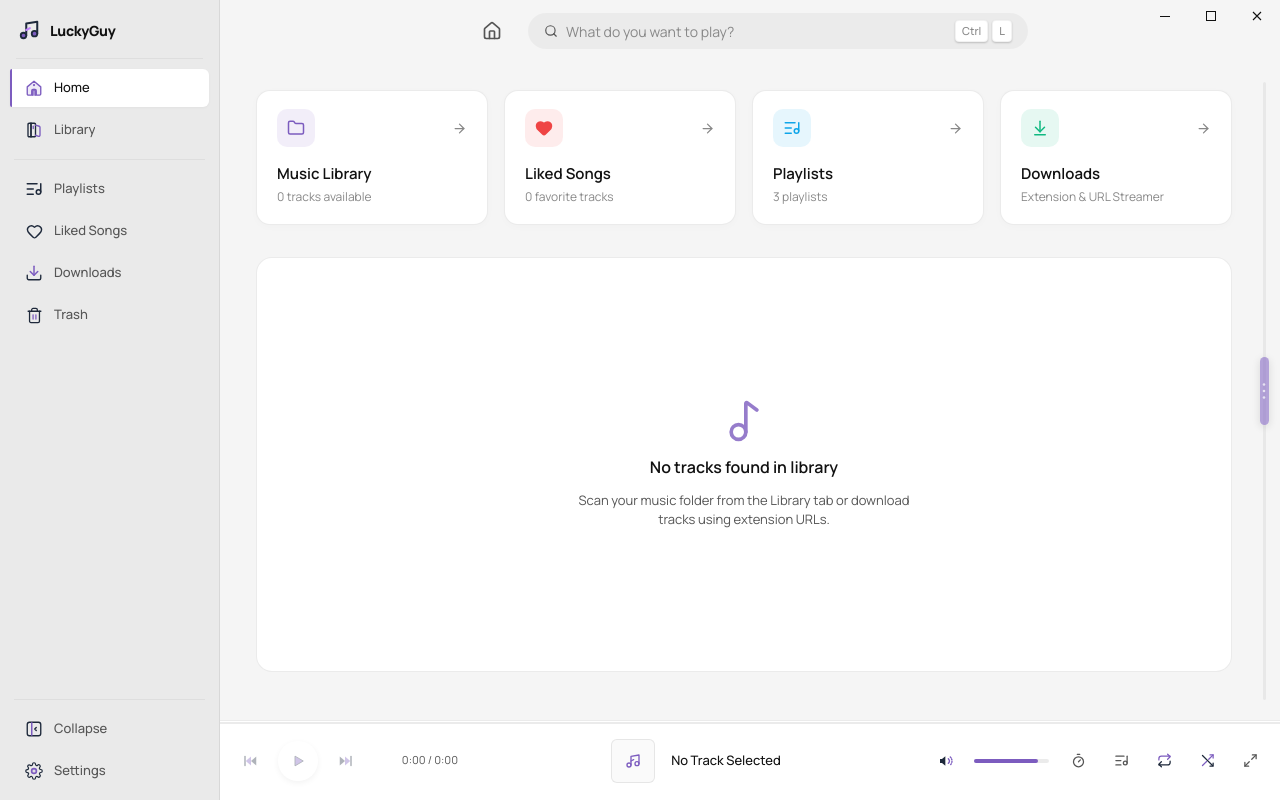
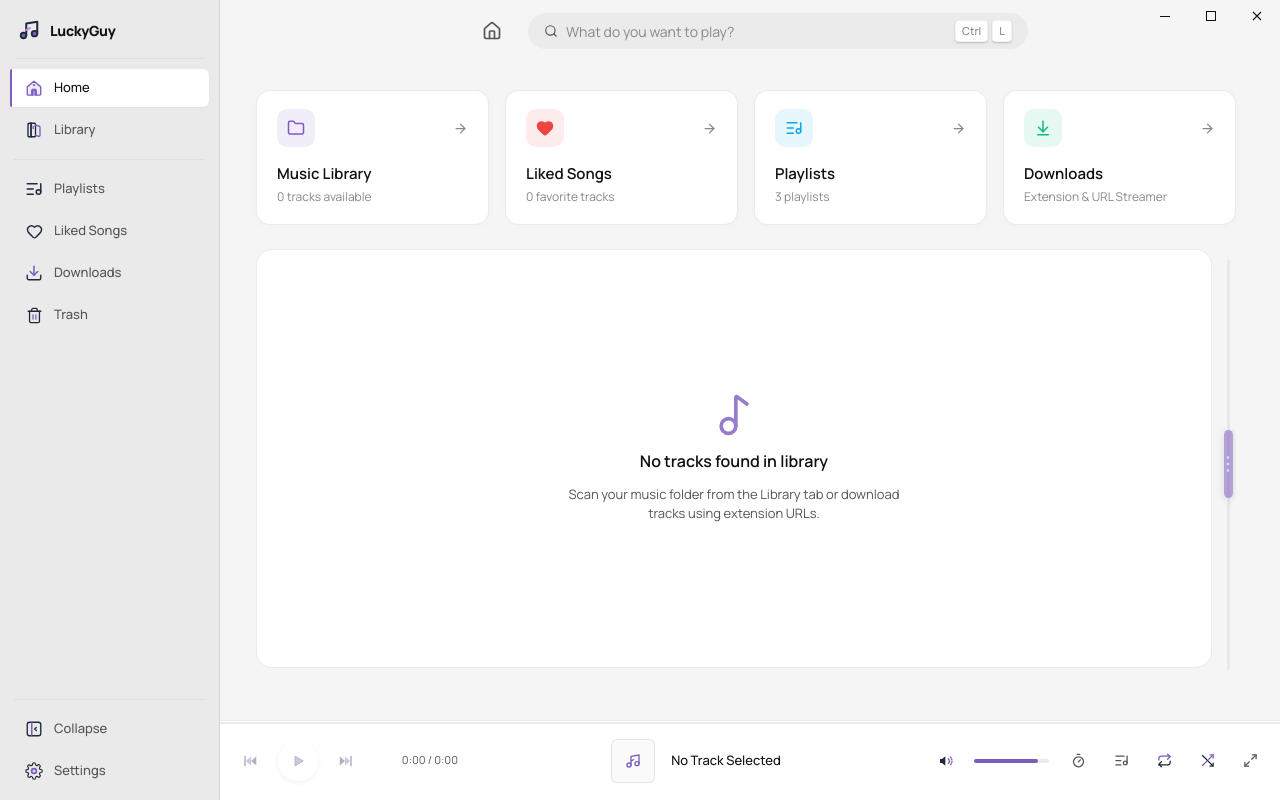
Before and after one commit to nishantkumrmishra/LuckyGuy, a React (Vite) app: page / in a window 1280 px wide. Built offline with nearby package versions, Linux system fonts and the light colour scheme.

Commit message:
feat(ui): confine spring-back slider strictly to the albums shelf area

```diff
--- a/src/components/HomeTab.jsx
+++ b/src/components/HomeTab.jsx
@@ -32,17 +32,16 @@ export default function HomeTab({
   onNavigateToDownloads,
 }) {
   const [expandedSections, setExpandedSections] = useState({});
-  const containerRef = useRef(null);
+  const albumsAreaRef = useRef(null);
 
   // Spring-back peek slider states (centered vertically at rest)
-  const [thumbOffset, setThumbOffset] = useState(0); // Offset in px relative to center (0 = center)
+  const [thumbOffset, setThumbOffset] = useState(0); // Offset in px relative to center
   const [isDragging, setIsDragging] = useState(false);
   const [isSnapping, setIsSnapping] = useState(false);
   const [isHoveringTrack, setIsHoveringTrack] = useState(false);
 
   const dragStartY = useRef(0);
   const dragStartScrollTop = useRef(0);
-  const trackRef = useRef(null);
 
   const toggleSection = (sectionName) => {
     setExpandedSections((prev) => ({
@@ -94,39 +93,39 @@ export default function HomeTab({
     }
   };
 
-  // Handle Dragging of the Center Slider Pill
+  // Handle Dragging of the Center Slider Pill (Only scrolls the albums area!)
   const handleThumbMouseDown = (e) => {
     e.preventDefault();
     setIsDragging(true);
     setIsSnapping(false);
     dragStartY.current = e.clientY;
-    dragStartScrollTop.current = containerRef.current ? containerRef.current.scrollTop : 0;
+    dragStartScrollTop.current = albumsAreaRef.current ? albumsAreaRef.current.scrollTop : 0;
   };
 
   useEffect(() => {
     if (!isDragging) return;
 
     const handleMouseMove = (e) => {
-      if (!containerRef.current) return;
+      if (!albumsAreaRef.current) return;
       const deltaY = e.clientY - dragStartY.current;
-      const { scrollHeight, clientHeight } = containerRef.current;
+      const { scrollHeight, clientHeight } = albumsAreaRef.current;
       const maxScroll = scrollHeight - clientHeight;
 
       if (maxScroll <= 0) return;
 
-      // Move the page smoothly as user drags down or up
-      const scrollSpeedMultiplier = 2.4; // Responsive scrolling feel
+      // Move ONLY the albums area smoothly as user drags down or up
+      const scrollSpeedMultiplier = 2.4;
       const newScrollTop = Math.max(0, Math.min(dragStartScrollTop.current + deltaY * scrollSpeedMultiplier, maxScroll));
-      containerRef.current.scrollTop = newScrollTop;
+      albumsAreaRef.current.scrollTop = newScrollTop;
 
-      // Allow pill to move up or down from the center with subtle boundary clamp (+/- 140px)
-      const clampedOffset = Math.max(-140, Math.min(140, deltaY * 0.7));
+      // Allow pill to move up or down from center with subtle clamp (+/- 120px)
+      const clampedOffset = Math.max(-120, Math.min(120, deltaY * 0.7));
       setThumbOffset(clampedOffset);
     };
 
     const handleMouseUp = () => {
       setIsDragging(false);
-      // Spring back: the scroll bar jumps/springs back to center, while the page stays right where it was scrolled
+      // Spring back: scrollbar jumps/springs back to center, but albums area stays at current position
       setIsSnapping(true);
       setThumbOffset(0);
       setTimeout(() => {
@@ -144,39 +143,28 @@ export default function HomeTab({
 
   return (
     <div
-      style={{
-        position: 'relative',
-        flex: 1,
-        display: 'flex',
-        minHeight: 0,
-        height: '100%',
-        overflow: 'hidden',
-      }}
-    >
-      {/* Scrollable Content Container */}
-      <div
-        ref={containerRef}
       className="content-area fade-in"
       style={{
         flex: 1,
         display: 'flex',
         flexDirection: 'column',
-          padding: '28px 48px 48px 36px',
+        padding: '28px 36px 20px 36px',
         backgroundColor: 'var(--bg-main)',
         fontFamily: 'inherit',
-          overflowY: 'auto',
-          gap: '32px',
-          scrollbarWidth: 'none',
-          msOverflowStyle: 'none',
+        overflow: 'hidden', // Root stays fixed so top cards remain pinned
+        gap: '24px',
+        height: '100%',
+        minHeight: 0,
       }}
     >
-        {/* 1. Quick Access Dashboard Cards */}
+      {/* 1. Quick Access Dashboard Cards (Pinned at Top, Not Moved by Slider) */}
       <div
         style={{
           display: 'grid',
           gridTemplateColumns: 'repeat(auto-fit, minmax(220px, 1fr))',
           gap: '16px',
           width: '100%',
+          flexShrink: 0,
         }}
       >
         {/* Card 1: Music Library */}
@@ -396,7 +384,32 @@ export default function HomeTab({
         </div>
       </div>
 
-        {/* 2. Endless Folder / Category Sections with 1-Row Grid & Expandable View All */}
+      {/* 2. Isolated Music & Albums Section with its own dedicated Right-Side Center Slider */}
+      <div
+        style={{
+          position: 'relative',
+          flex: 1,
+          display: 'flex',
+          minHeight: 0,
+          overflow: 'hidden',
+          width: '100%',
+        }}
+      >
+        {/* Scrollable Albums Container */}
+        <div
+          ref={albumsAreaRef}
+          style={{
+            flex: 1,
+            overflowY: 'auto',
+            overflowX: 'hidden',
+            paddingRight: '24px',
+            paddingBottom: '32px',
+            scrollbarWidth: 'none',
+            msOverflowStyle: 'none',
+            display: 'flex',
+            flexDirection: 'column',
+          }}
+        >
           {folderSections.length > 0 ? (
             <div style={{ display: 'flex', flexDirection: 'column', gap: '36px' }}>
               {folderSections.map((sec) => {
@@ -442,7 +455,7 @@ export default function HomeTab({
                           </h2>
                         </div>
 
-                      {/* Plain Text File Location without unnecessary boxes */}
+                        {/* Plain Text File Location */}
                         <span
                           onClick={() => handleOpenFolder(sec.folderPath)}
                           style={{
@@ -710,16 +723,15 @@ export default function HomeTab({
           )}
         </div>
 
-      {/* 3. Center-Positioned Spring-Back Slider Pill (Stays in Middle, Page Scrolls, Spring Jumps Back on Release) */}
+        {/* Center-Positioned Spring-Back Slider Pill (Only Controls Albums Section) */}
         <div
-        ref={trackRef}
           onMouseEnter={() => setIsHoveringTrack(true)}
           onMouseLeave={() => setIsHoveringTrack(false)}
           style={{
             position: 'absolute',
-          top: '20px',
+            top: 0,
             bottom: '20px',
-          right: '8px',
+            right: 0,
             width: '16px',
             display: 'flex',
             justifyContent: 'center',
@@ -732,8 +744,8 @@ export default function HomeTab({
           <div
             style={{
               position: 'absolute',
-            top: 0,
-            bottom: 0,
+              top: '10px',
+              bottom: '10px',
               width: '3px',
               borderRadius: '2px',
               backgroundColor: isDragging || isHoveringTrack ? 'rgba(124, 92, 191, 0.25)' : 'rgba(0, 0, 0, 0.05)',
@@ -768,7 +780,7 @@ export default function HomeTab({
                 : 'width 0.15s ease, background-color 0.2s ease',
               zIndex: 51,
             }}
-          title="Drag up or down to scroll albums, springs back to center on release"
+            title="Drag up or down to scroll album shelves, springs back to center on release"
           >
             {/* Custom SVG Gripper Icon */}
             <svg
@@ -789,5 +801,6 @@ export default function HomeTab({
           </div>
         </div>
       </div>
+    </div>
   );
 }
```
Lines whose indentation alone changed are shown as unchanged.
